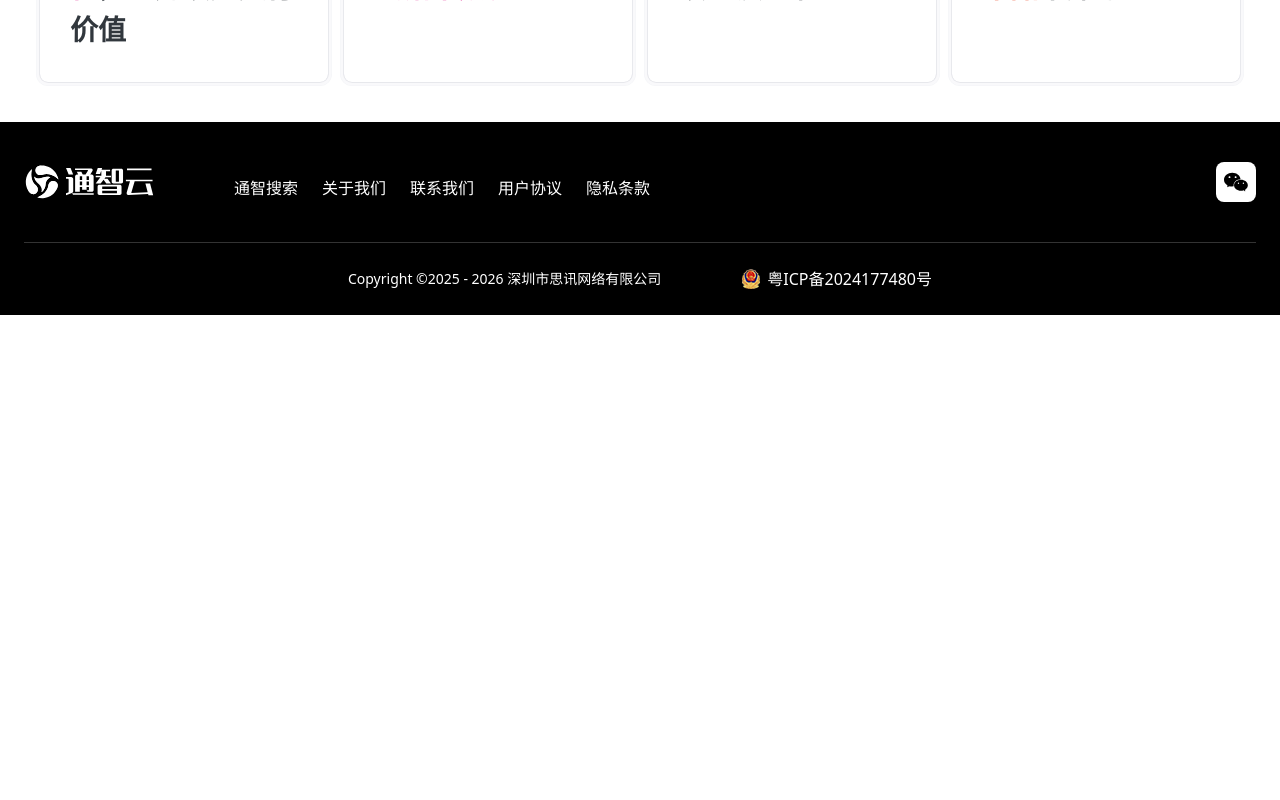
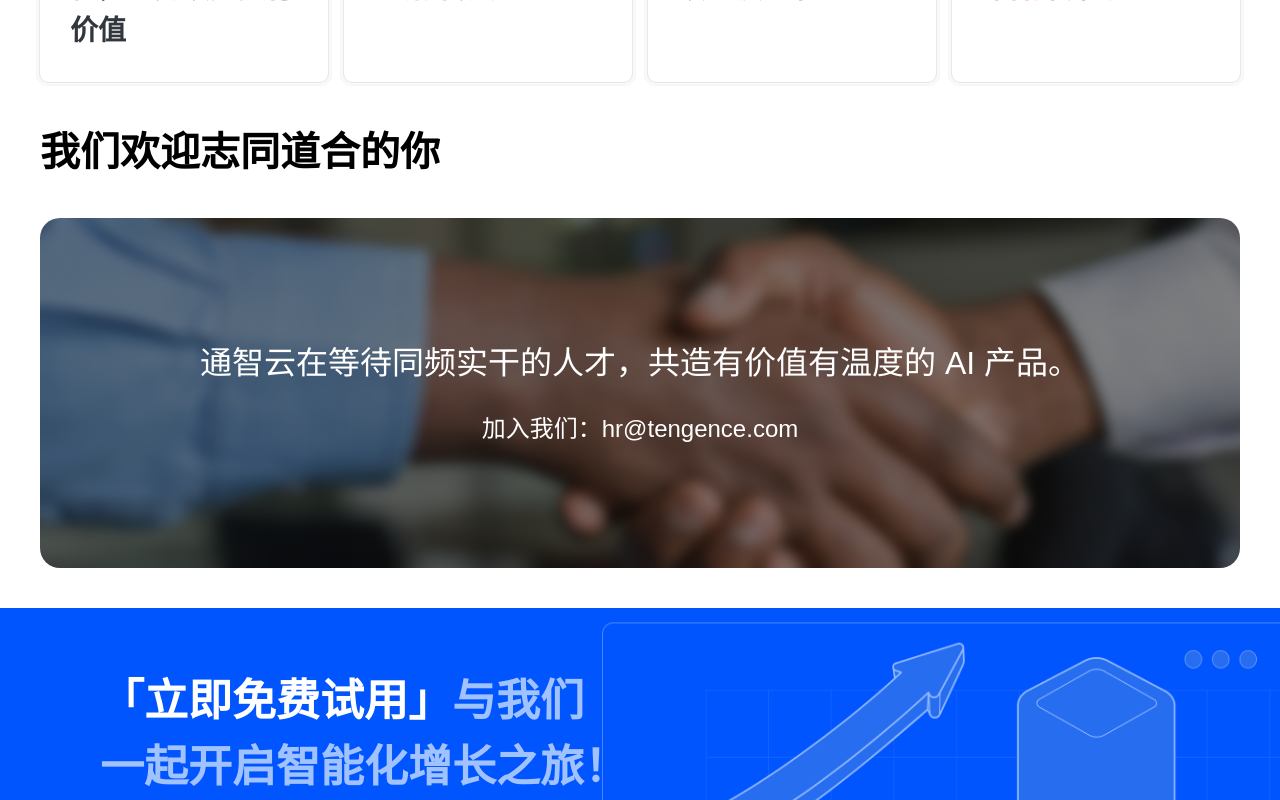
Before and after one commit to tengence-team/tengence-website, a Next.js app: page /about-us in a window 1280 px wide. Shown: the part 2020-2820 px from the top of the page. Before the commit the page ends 2335 px from the top, so only its background shows below. Built offline with nearby package versions, Linux system fonts and the light colour scheme; a web font is replaced by a local one.

Commit message:
完善关于我们页面

```diff
--- a/src/app/about-us/page.tsx
+++ b/src/app/about-us/page.tsx
@@ -1,6 +1,8 @@
 import localFont from "next/font/local";
 import { cn } from "@/lib/utils";
-
+import {
+  CTASection,
+} from "@/components/home";
 import Image from "next/image";
 
 const sourceHanSerif = localFont({
@@ -249,6 +251,26 @@ export default function AboutUsPage() {
           </div>
         </div>
       </section>
+
+      <section
+        className={cn(
+          "max-w-360 mx-auto px-10 pb-10",
+          sourceHanSerif.className
+        )}
+      >
+        <h2 className="text-[40px] text-black font-semibold">
+          我们欢迎志同道合的你
+        </h2>
+
+        <div className="text-center text-white h-87.5 bg-[url('/images/cooperate.png')] bg-no-repeat bg-cover flex flex-col items-center justify-center gap-6 mt-9 rounded-[20px]">
+          <p className="text-[32px]">
+            通智云在等待同频实干的人才，共造有价值有温度的 AI 产品。
+          </p>
+          <p className="text-[24px]">加入我们：hr@tengence.com</p>
+        </div>
+      </section>
+
+      <CTASection></CTASection>
     </div>
   );
 }
```
Also changed, not shown: public/images/cooperate.png (added).
